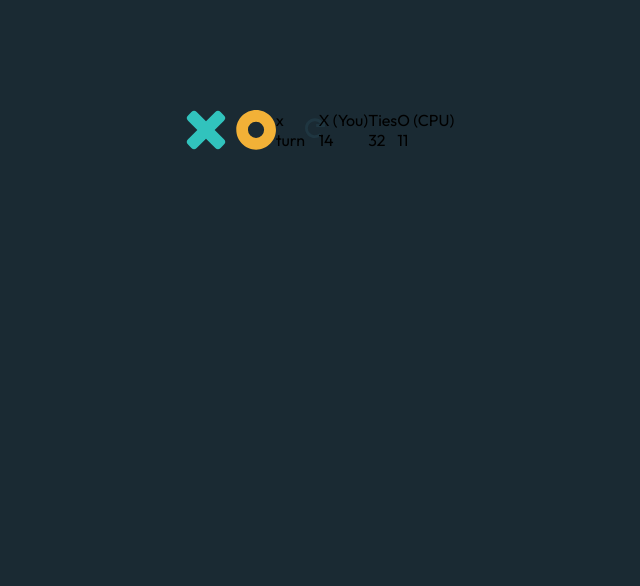
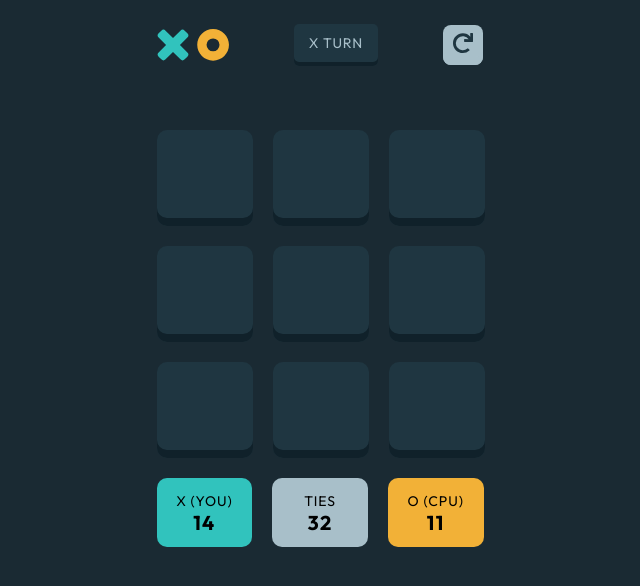
Before and after one commit to olaide-hok/tic-tac-toe, a website: page index.html in a window 1280 px wide. Shown: the whole page, without its empty margins (320-960 px from the left). Drawn offline with Linux system fonts and the light colour scheme.

Commit message:
add game board styles

```diff
--- a/code/styles/styles.scss
+++ b/code/styles/styles.scss
@@ -53,10 +53,10 @@ ul {
 
 main {
   &.container {
-    padding: rem(110px) rem(24px);
     position: relative;
 
     .wrapper {
+      padding: rem(110px) rem(24px);
       flex-direction: column;
       align-items: center;
       row-gap: 2rem;
@@ -139,6 +139,91 @@ main {
         }
       }
     }
+
+    .game_board {
+      padding: 1.5rem 1.5rem rem(127px);
+      flex-direction: column;
+      row-gap: rem(64px);
+      width: rem(375px);
+
+      .status {
+        justify-content: space-between;
+        align-items: center;
+        width: 100%;
+
+        .current_player {
+          @include body;
+          border-radius: 5px;
+          background: $semiDarkNavy;
+          box-shadow: 0px -4px 0px 0px #10212a inset;
+          color: $silver;
+          padding: rem(10px) rem(15px) rem(14px);
+          text-transform: uppercase;
+        }
+
+        .restart {
+          background-color: $silver;
+          border-radius: 8px;
+          box-shadow: 0px -8px 0px 0px $silver inset;
+          width: 40px;
+          height: 40px;
+        }
+      }
+
+      .tiles-and-scores {
+        row-gap: rem(20px);
+
+        .tiles {
+          display: grid;
+          grid-template-columns: repeat(3, 1fr);
+          gap: rem(20px);
+
+          .tile {
+            border-radius: 10px;
+            background: $semiDarkNavy;
+            box-shadow: 0px -8px 0px 0px #10212a inset;
+            width: 96px;
+            height: 96px;
+
+            &:hover {
+              cursor: pointer;
+            }
+          }
+        }
+
+        .scores {
+          column-gap: rem(20px);
+
+          div {
+            border-radius: 10px;
+            padding: rem(12px) 0;
+            text-align: center;
+            text-transform: uppercase;
+            flex: 1;
+
+            span {
+              @include body;
+            }
+
+            p {
+              @include heading-s;
+            }
+          }
+
+          .you {
+            background: $lightBlue;
+          }
+
+          .ties {
+            background: $silver;
+          }
+
+          .cpu {
+            background: $lightYellow;
+          }
+        }
+      }
+    }
   }
 }
 
```
Also changed, not shown: code/styles/styles.css, 1 other file.
